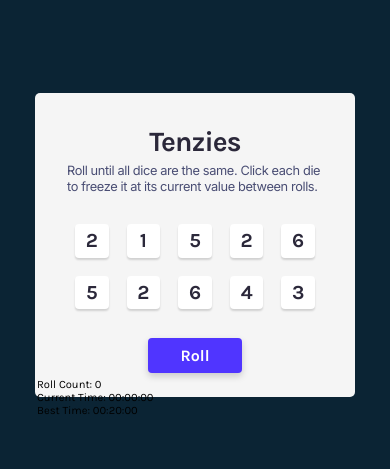
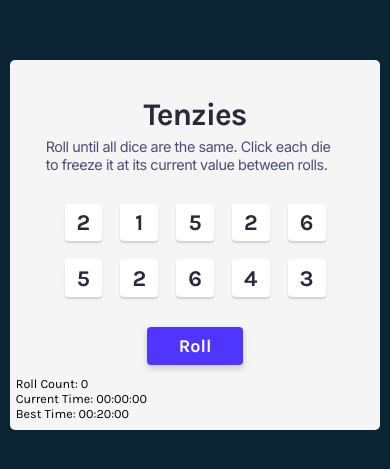
Before and after one commit to Tig-ranK/tenzies, a React (Create React App) app: page / in a window 390 px wide. Shown: the part 177-646 px from the top of the page. Built offline with nearby package versions, Linux system fonts and the light colour scheme.

Commit message:
attempt at making it responsive for mobile

```diff
--- a/src/styles.scss
+++ b/src/styles.scss
@@ -19,15 +19,15 @@
 }
 
 @media screen and (max-width: 500px) {
+
   .main {
     margin: auto;
     aspect-ratio: 1/1;
-    width: 90%;
     height: auto;
   }
 
   :root {
-    font-size: 16px;
+    font-size: 18px;
   }
 
 }
@@ -39,16 +39,21 @@
   align-items: center;
   background: #0b2434;
   height: 100vh;
+  width: 100vw;
 }
 
 .main {
-  width: 20rem;
-  height: 19rem;
+  max-width: 450px;
+  max-height: 450px;
+  width: 95%;
+  // height: 90%;
   padding: 2rem;
+  padding-bottom: 0.5rem;
   font-family: Karla, sans-serif;
   display: flex;
   flex-direction: column;
   align-items: center;
+  justify-content: space-between;
   gap: 5px;
   background-color: #f5f5f5;
   border-radius: 5px;
@@ -118,11 +123,10 @@
 }
 
 .stats {
-  bottom: 5px;
-  left: 5px;
   font-size: 0.7rem;
-  // font-weight: 600;
+  font-weight: 400;
   align-self: flex-start;
+  margin-top: 6px;
   margin-left: -30px;
 }
 
```
